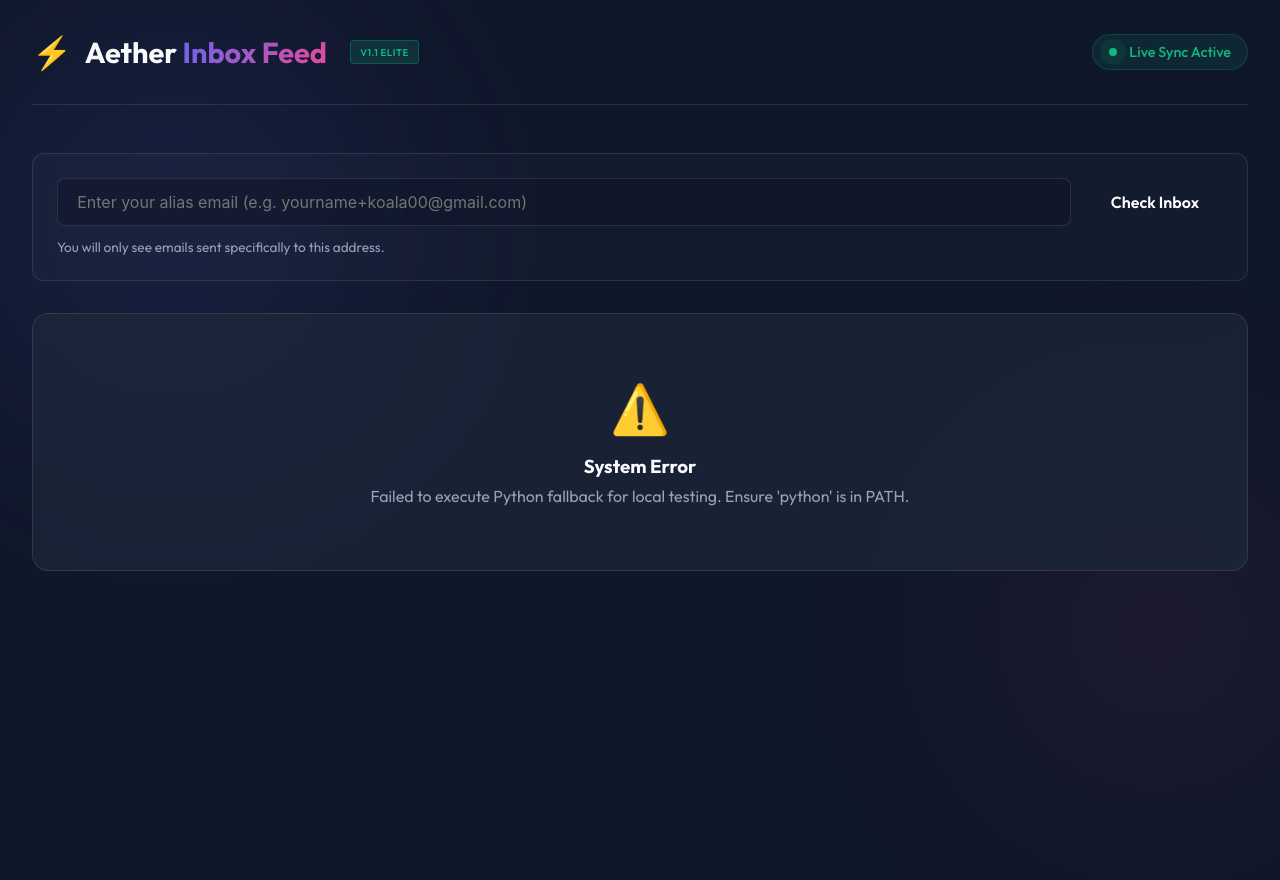
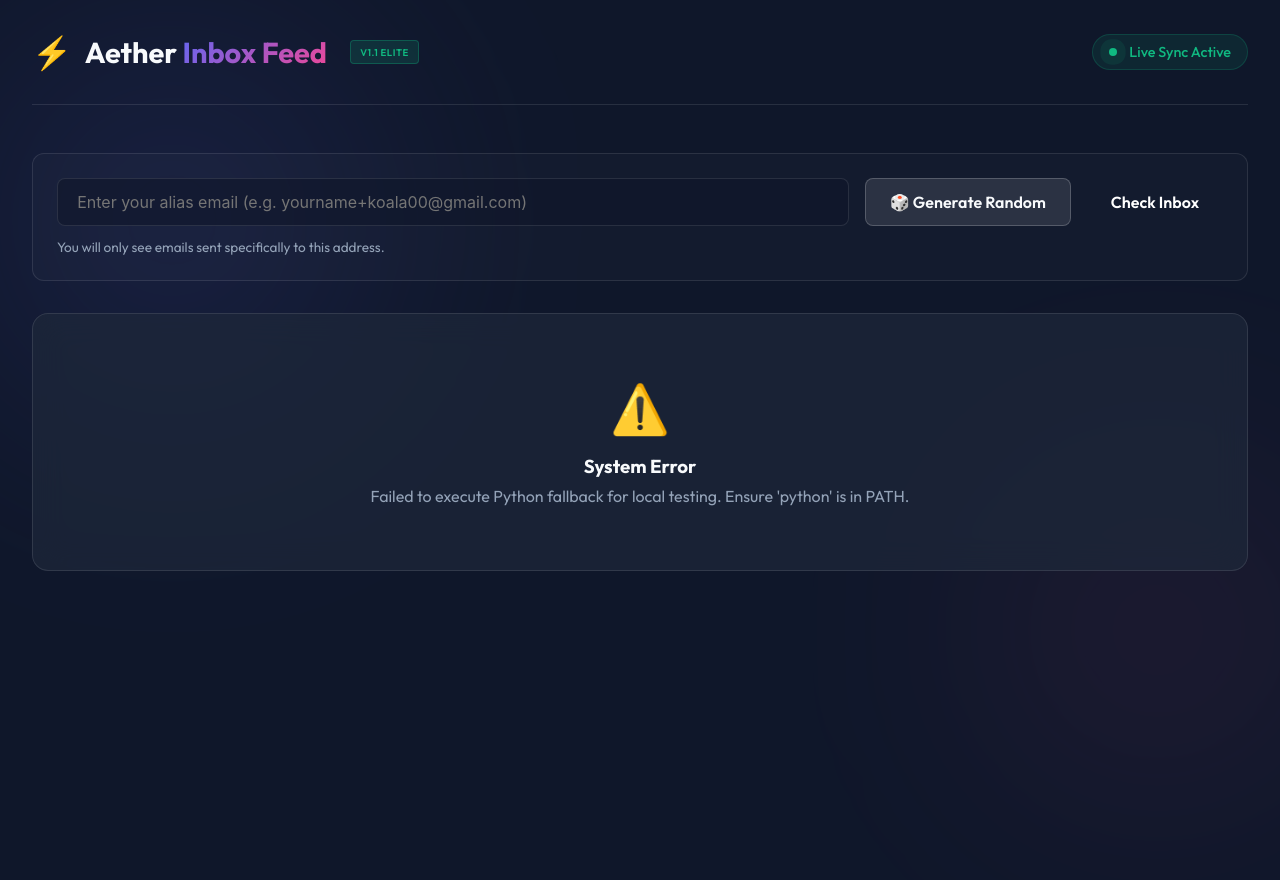
Before and after one commit to somchowdhury30/mail, a PHP site: page / in a window 1280 px wide; the page is wider, and only the part inside the window is pictured. Run offline with PHP 8.4, Linux system fonts and the light colour scheme.

Commit message:
feat(ui): add random alias generator button

```diff
--- a/assets/css/style.css
+++ b/assets/css/style.css
@@ -343,6 +343,17 @@ body {
     transform: translateY(0);
 }
 
+.btn-secondary {
+    background: rgba(255, 255, 255, 0.1);
+    color: var(--text-primary);
+    border: 1px solid rgba(255, 255, 255, 0.2);
+}
+
+.btn-secondary:hover {
+    background: rgba(255, 255, 255, 0.15);
+    box-shadow: 0 4px 12px rgba(0, 0, 0, 0.2);
+}
+
 .hint-text {
     margin-top: 0.8rem;
     font-size: 0.85rem;
--- a/assets/js/app.js
+++ b/assets/js/app.js
@@ -183,8 +183,35 @@ document.addEventListener('DOMContentLoaded', () => {
         });
     }
 
+    // Generate random alias logic
+    const generateBtn = document.getElementById('generate-btn');
+    const aliasInput = document.getElementById('alias-input');
+
+    if (generateBtn && aliasInput) {
+        generateBtn.addEventListener('click', () => {
+            if (currentAccountsData && currentAccountsData.length > 0) {
+                // Pick the first account as root
+                const rootEmail = currentAccountsData[0].email;
+                if (rootEmail && rootEmail.includes('@')) {
+                    const parts = rootEmail.split('@');
+
+                    const words = ['koala', 'tiger', 'cheetah', 'lion', 'bear', 'panda', 'fox', 'wolf', 'hawk'];
+                    const randomWord = words[Math.floor(Math.random() * words.length)];
+                    const randomNum = Math.floor(Math.random() * 100).toString().padStart(2, '0');
+
+                    const generatedAlias = `${parts[0]}+${randomWord}${randomNum}@${parts[1]}`;
+                    aliasInput.value = generatedAlias;
+
+                    // Optional: automatically fetch
+                    // fetchBtn.click();
+                }
+            } else {
+                alert("Please wait for accounts to load from backend first!");
+            }
+        });
+    }
+
     // Allow enter key on input
-    const aliasInput = document.getElementById('alias-input');
     if (aliasInput) {
         aliasInput.addEventListener('keypress', (e) => {
             if (e.key === 'Enter') {
--- a/index.php
+++ b/index.php
@@ -36,6 +36,7 @@
             <div class="temp-mail-controls">
                 <div class="input-group">
                     <input type="email" id="alias-input" placeholder="Enter your alias email (e.g. yourname+koala00@gmail.com)" class="elite-input" />
+                    <button id="generate-btn" class="elite-btn btn-secondary">🎲 Generate Random</button>
                     <button id="fetch-btn" class="elite-btn">Check Inbox</button>
                 </div>
                 <div class="hint-text">You will only see emails sent specifically to this address.</div>
```
